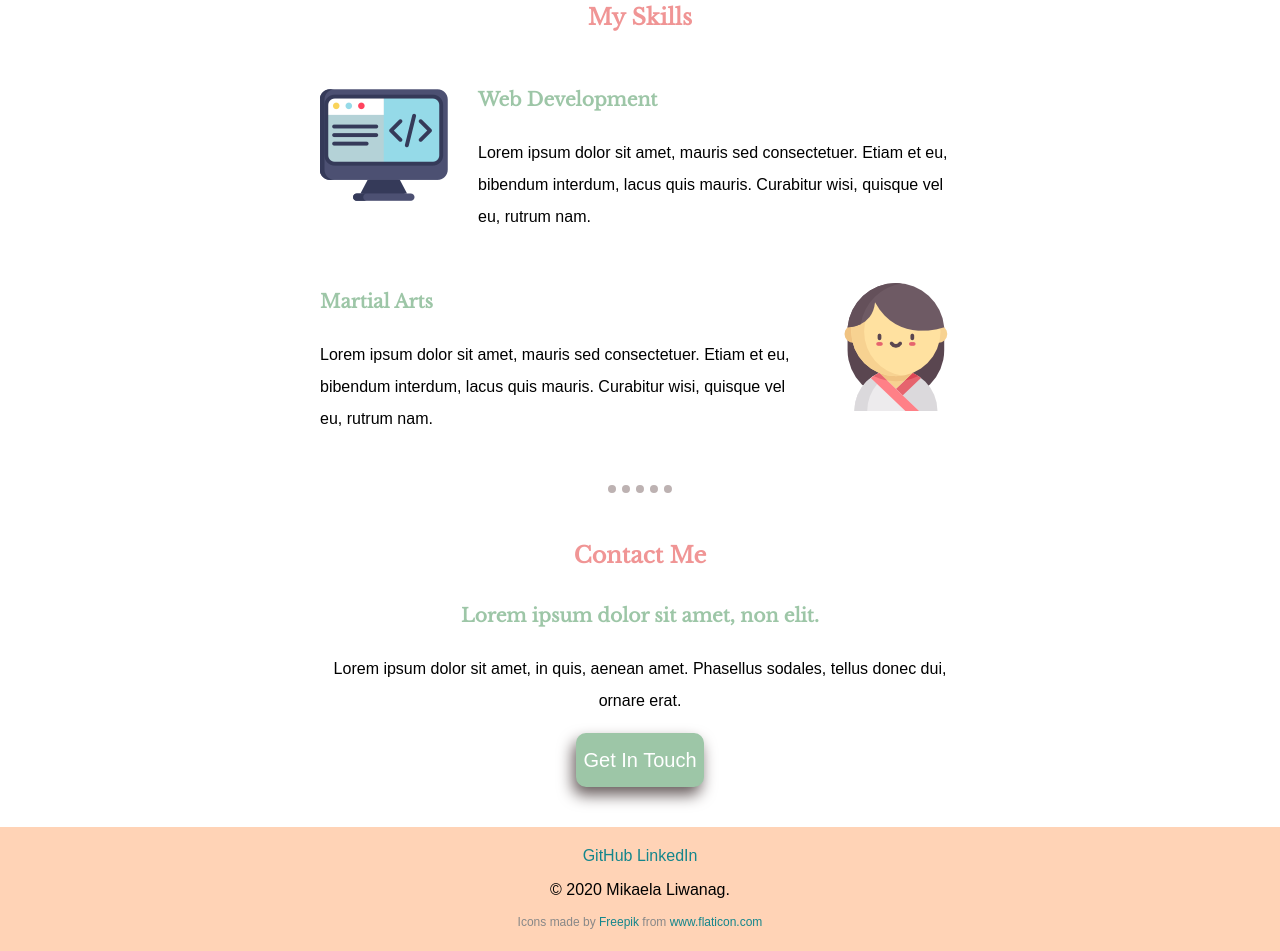
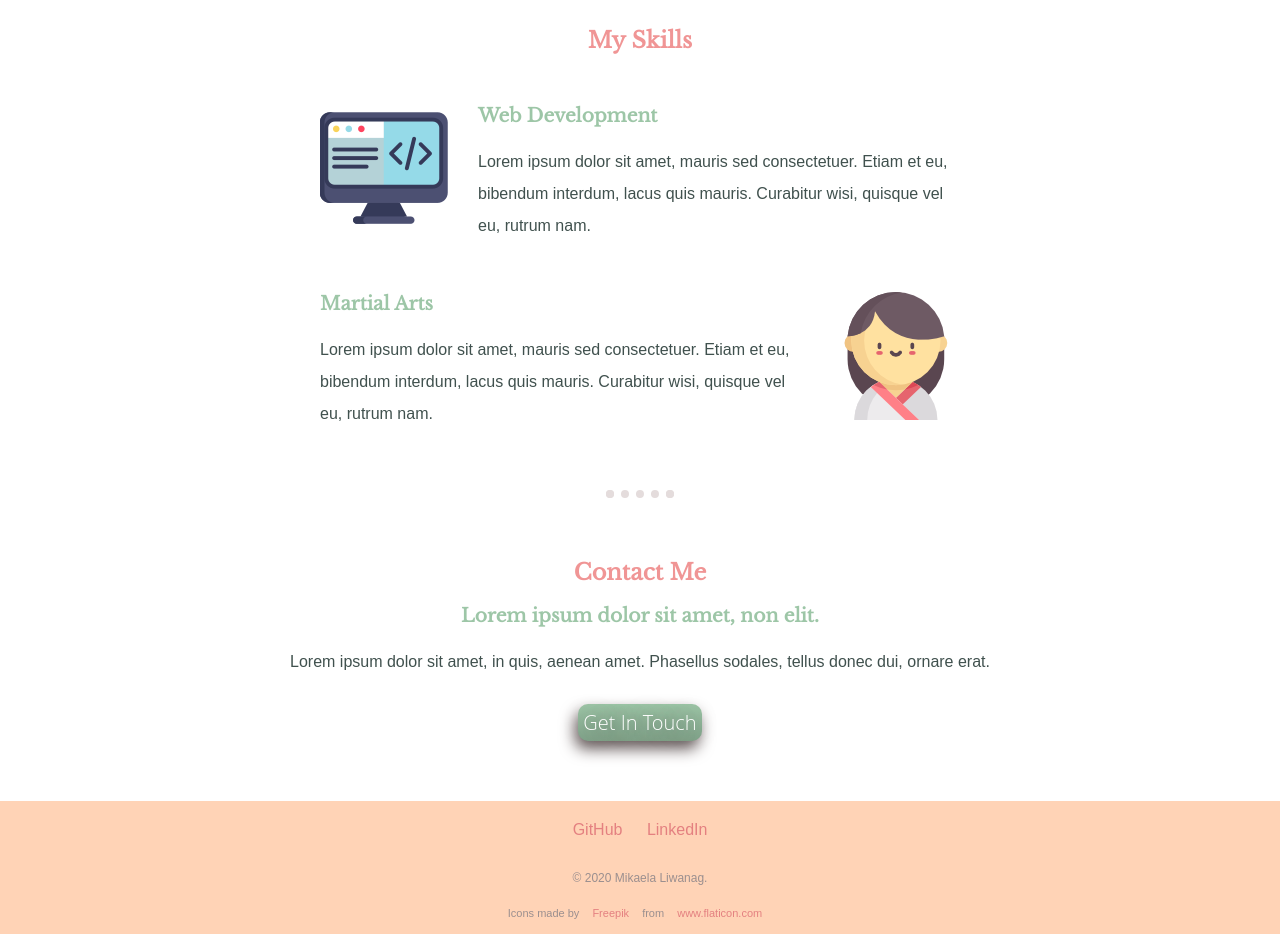
Before and after one commit to mikaela301/portfolio, a plain HTML site: page index.html in a window 1280 px wide. Shown: the part 1202-2153 px from the top of the page. Drawn offline with nearby package versions, Linux system fonts and the light colour scheme; a web font is replaced by a local one.

Commit message:
updated button style. changed footer links and copyright font and color.

```diff
--- a/css/styles.css
+++ b/css/styles.css
@@ -1,15 +1,16 @@
 body {
+    color: #40514E;
     font-family: 'Muli', sans-serif;
     margin: 0;
     text-align: center;
 }
 
+/*********HTML elements*********/
 h1 {
     color: #f09595;
     font-family: 'Sacramento', cursive;
     font-size: 5rem;
     margin: 50px auto 0 auto;
-
 }
 
 h2 {
@@ -25,52 +26,76 @@ h3 {
     font-weight: bolder;
 }
 
+p{
+   line-height: 2;
+}
+
+hr {
+    Border: dotted #e4dcdc 8px;
+    border-bottom: none;
+    margin: 60px auto;
+    width: 4%;
+}
+
+a {
+   color: #e48080;
+   font-family: 'Muli', sans-serif;
+   margin: 10px;
+   text-decoration: none;
+}
+
+a:hover {
+    color: #ffffff;
+}
+
 /**********Top container(header)***********/
 
 .top-container {
     background-color: #ffe8cf;
-     padding-top: 100px;
+    padding-top: 100px;
     position: relative;
 }
 
 .web-dev {
     font-family: 'Nunito', sans-serif;
     font-weight: normal;
+    margin-top: 5px;
 }
 .top-cloud {
     position: absolute;
-    right: 300px;
+    right: 200px;
     top: 40px;
 }
 
 .bottom-cloud {
     position: absolute;
     bottom: 250px;
-    left: 250px;
+    left: 150px;
 }
 
 /***********Middle container (main content)**********/
-.profile-img {
-    width: 25%;
+.middle-container {
+    margin: 50px 0;
 }
 
-.profile, .contact-me {
-    line-height: 2;
-    margin: 40px auto;
-    text-align: center;
+.intro {
+    width: 50%;
+    margin: auto;
+}
+
+.skill-row {
+    margin: 50px auto;
+    text-align: left;
     width: 50%;
 }
 
-.skills {
-    margin-top: 50px;
-    width: 100%
+.contact-msg {
+    width: 40%;
+    margin: 30px auto;
 }
 
-.skill-row {
-    line-height: 2;
-    margin: 50px auto;
-    text-align: left;
-    width: 50%;
+.profile-img {
+    width: 15%;
 }
 
 .web-dev-img {
@@ -83,7 +108,42 @@ h3 {
     margin-left: 30px;
 }
 
-/*********contact button*********/
+.btn {
+    background: #9DC6A7;
+    background-image: -webkit-linear-gradient(top, #9DC6A7, #81A38A);
+    background-image: -moz-linear-gradient(top, #9DC6A7, #81A38A);
+    background-image: -ms-linear-gradient(top, #9DC6A7, #81A38A);
+    background-image: -o-linear-gradient(top, #9DC6A7, #81A38A);
+    background-image: linear-gradient(to bottom, #9DC6A7, #81A38A);
+    -webkit-border-radius: 10px;
+    -moz-border-radius: 10px;
+    border-radius: 10px;
+    color: #FFFFFF;
+    font-family: Open Sans;
+    font-size: 20px;
+    font-weight: 300;
+    padding: 5px;
+    box-shadow: -3px 8px 15px 0px #685D5D;
+    -webkit-box-shadow: -3px 8px 15px 0px #685D5D;
+    -moz-box-shadow: -3px 8px 15px 0px #685D5D;
+    text-shadow: 1px 1px 21px #423f3f;
+    text-decoration: none;
+    display: inline-block;
+    cursor: pointer;
+    text-align: center;
+}
+
+.btn:hover {
+    background: #F09595;
+    background-image: -webkit-linear-gradient(top, #F09595, #DD7979);
+    background-image: -moz-linear-gradient(top, #F09595, #DD7979);
+    background-image: -ms-linear-gradient(top, #F09595, #DD7979);
+    background-image: -o-linear-gradient(top, #F09595, #DD7979);
+    background-image: linear-gradient(to bottom, #F09595, #DD7979);
+    text-decoration: none;
+}
+
+/*********contact button********
 .btn {
     -webkit-border-radius: 10px;
     -moz-border-radius: 10px;
@@ -111,31 +171,23 @@ h3 {
     -moz-border-radius: 12px;
     border-radius: 12px;
     text-decoration: none;
-}
+}*/
+
 /************Bottom container (footer)***************/
 
 .bottom-container {
     background-color: #ffd3b6;
-    padding-top: 20px;
-    padding-bottom: 10px;
+    padding: 20px 0 10px;
+}
+
+.copyright {
+    color: #9b8f8f;
+    font-size: 0.75rem;
+    padding: 15px 0 0;
 }
 
 .flaticon {
-    color: #888888;
-    font-size: 12px;
+    color: #9b8f8f;
+    font-size: 11px;
+    margin: 0;
 }
-/************Horizontal rule and a tags************/
-
-hr {
-    border-color: #bdb2b2;
-    border-style: dotted none none;
-    border-width: 8px;
-    margin: 30px auto;
-    width: 5%;
-
-  }
-
-a {
-    color: #14868c;
-    text-decoration: none;
-  }
--- a/index.html
+++ b/index.html
@@ -25,7 +25,7 @@
     <div class="profile">
       <img class="profile-img" src="Images/profile-img.png" alt="Mikaela Liwanag Profile Picture">
       <h2>About Me</h2>
-      <p>Hello I'm Mikaela Liwanag, a self-taught web developer. I enjoy learning and creating.
+      <p class="intro">Hello I'm Mikaela Liwanag, a self-taught web developer. I enjoy learning and creating.
         Lorem ipsum dolor sit amet, mauris sed consectetuer. Etiam et eu, bibendum interdum, lacus quis mauris. Curabitur wisi, quisque vel eu, rutrum nam</p>
     </div>
 
@@ -55,7 +55,7 @@
     <div class="contact-me">
       <h2>Contact Me</h2>
       <h3>Lorem ipsum dolor sit amet, non elit.</h3>
-      <p>Lorem ipsum dolor sit amet, in quis, aenean amet. Phasellus sodales, tellus donec dui, ornare erat.</p>
+      <p class="contact">Lorem ipsum dolor sit amet, in quis, aenean amet. Phasellus sodales, tellus donec dui, ornare erat.</p>
       <a class="btn" href="mailto:Mikaela301@email.com">Get In Touch</a>
     </div>
 
@@ -66,7 +66,7 @@
     <a class="footer-link" target="_blank" href=https://github.com/mikaela301>GitHub</a>
     <a class="footer-link" target="_blank" href="https://www.linkedin.com/">LinkedIn</a>
 
-    <p class="">© 2020 Mikaela Liwanag.</p>
+    <p class="copyright">© 2020 Mikaela Liwanag.</p>
     <p class="flaticon">Icons made by <a href="https://www.flaticon.com/authors/freepik" title="Freepik">Freepik</a> from <a href="https://www.flaticon.com/" title="Flaticon"> www.flaticon.com</a></p>
   </footer>
 
```
